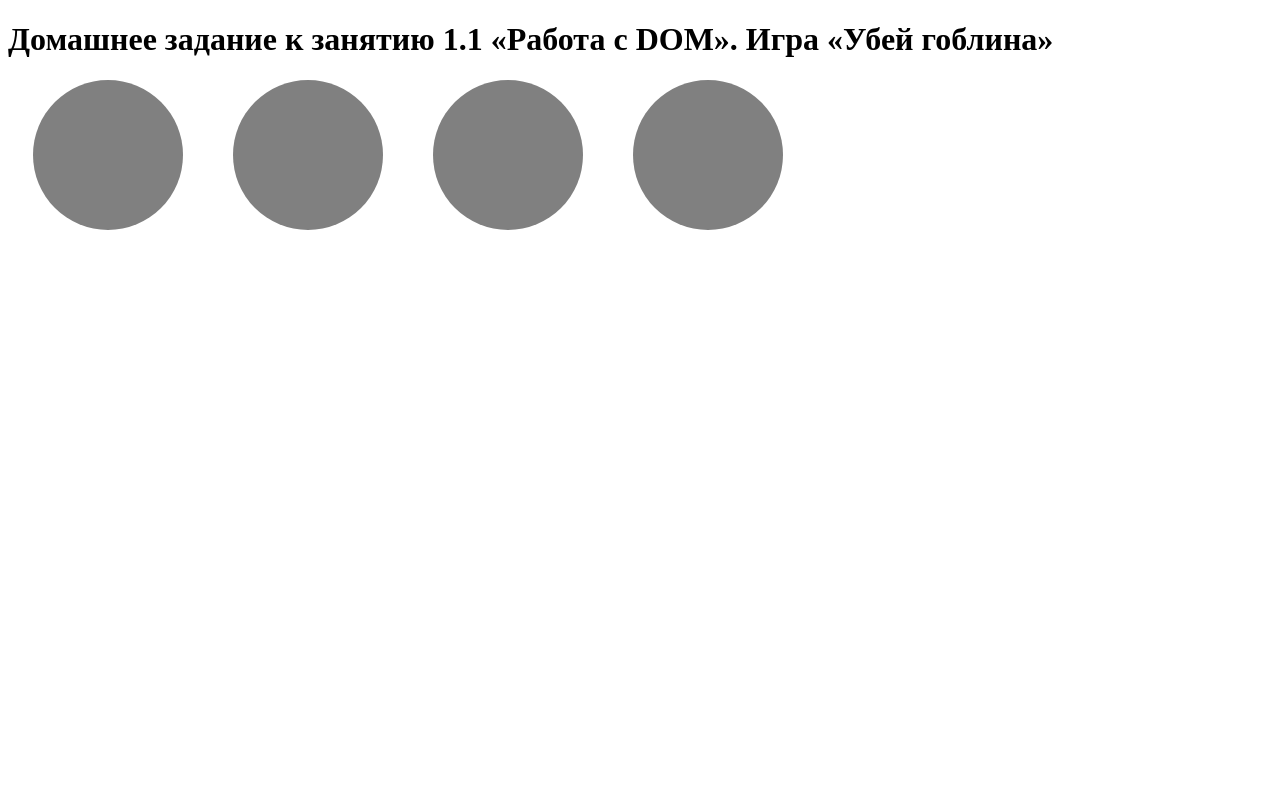
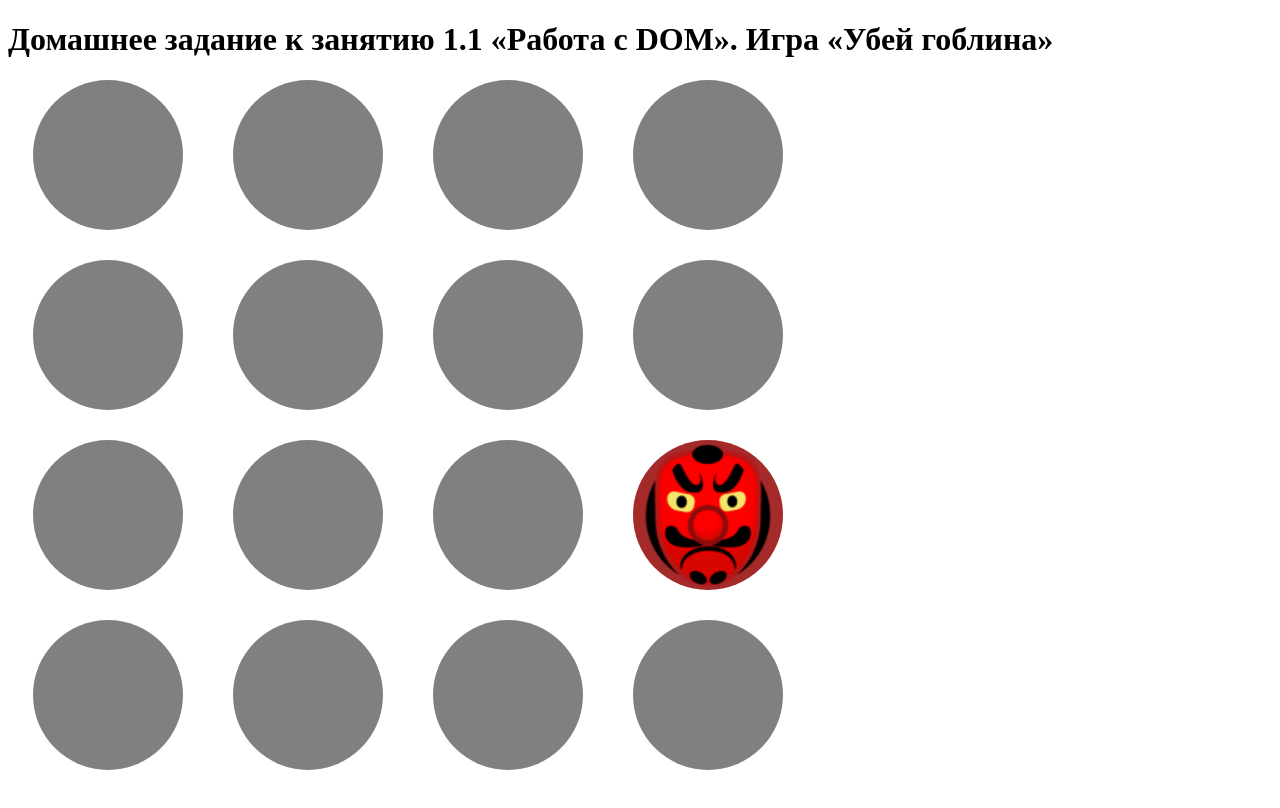
Before and after one commit to german-spb/dom, a website built with webpack: page src/index.html in a window 1280 px wide. Built offline with nearby package versions, Linux system fonts and the light colour scheme.

Commit message:
Update index.html

```diff
--- a/src/index.html
+++ b/src/index.html
@@ -29,6 +29,18 @@
                 <div class="hole" id="hole2"></div>
                 <div class="hole" id="hole3"></div>
                 <div class="hole" id="hole4"></div>
+                <div class="hole" id="hole5"></div>
+                <div class="hole" id="hole6"></div>
+                <div class="hole" id="hole7"></div>
+                <div class="hole" id="hole8"></div>
+                <div class="hole" id="hole9"></div>
+                <div class="hole" id="hole10"></div>
+                <div class="hole" id="hole11"></div>
+                <div class="hole" id="hole12"></div>
+                <div class="hole" id="hole13"></div>
+                <div class="hole" id="hole14"></div>
+                <div class="hole" id="hole15"></div>
+                <div class="hole" id="hole16"></div>
             </div>
         </div>
     </main>
```
